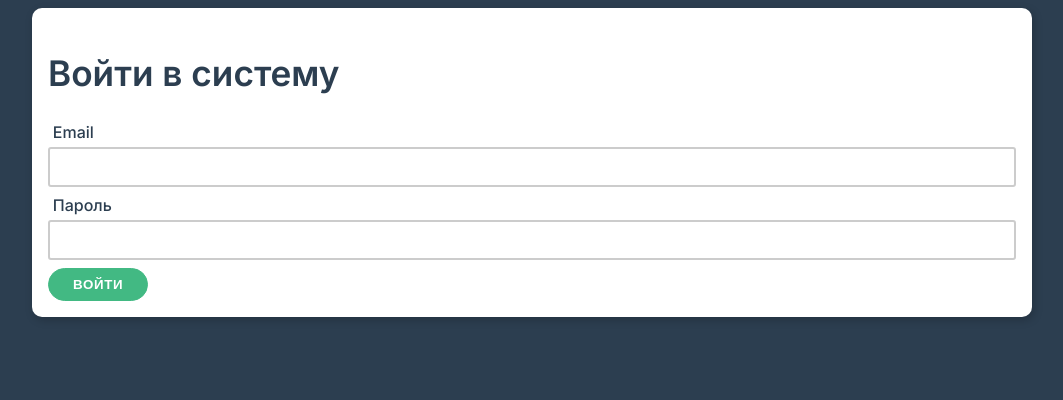
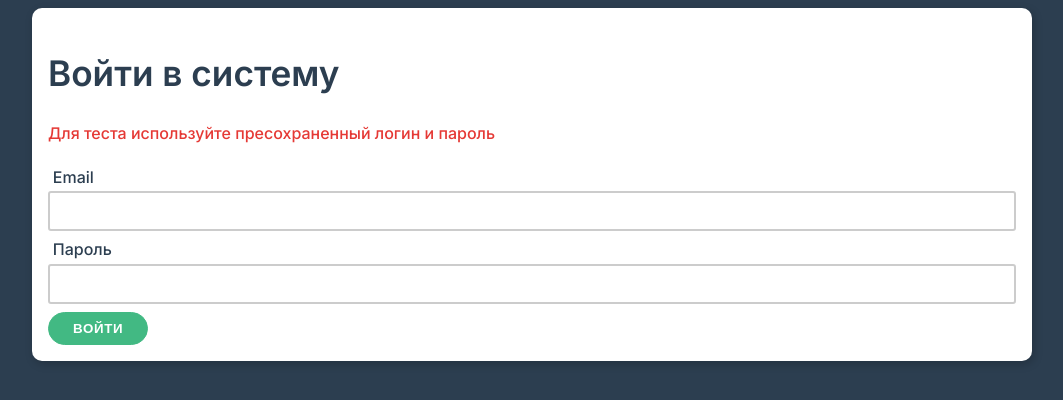
Before and after one commit to nedug/Vue-js, a Vue app: page /auth in a window 1280 px wide. Shown: the top 400 px of the page, without its empty margins (108-1171 px from the left). Built offline with nearby package versions, Linux system fonts and the light colour scheme; no server answers.

Commit message:
Update Auth.vue

```diff
--- a/src/views/Auth.vue
+++ b/src/views/Auth.vue
@@ -2,6 +2,8 @@
 
   <form class="card" @submit.prevent="onSubmit">
     <h1>Войти в систему</h1>
+
+     <h4 class="text-danger">Для теста используйте пресохраненный логин и пароль</h4>
 
     <div :class="['form-control', {invalid: eError}]"> <!-- Первый класс из массива всегда, второй только при наличии ошибки -->
       <label for="email">Email</label>
```
